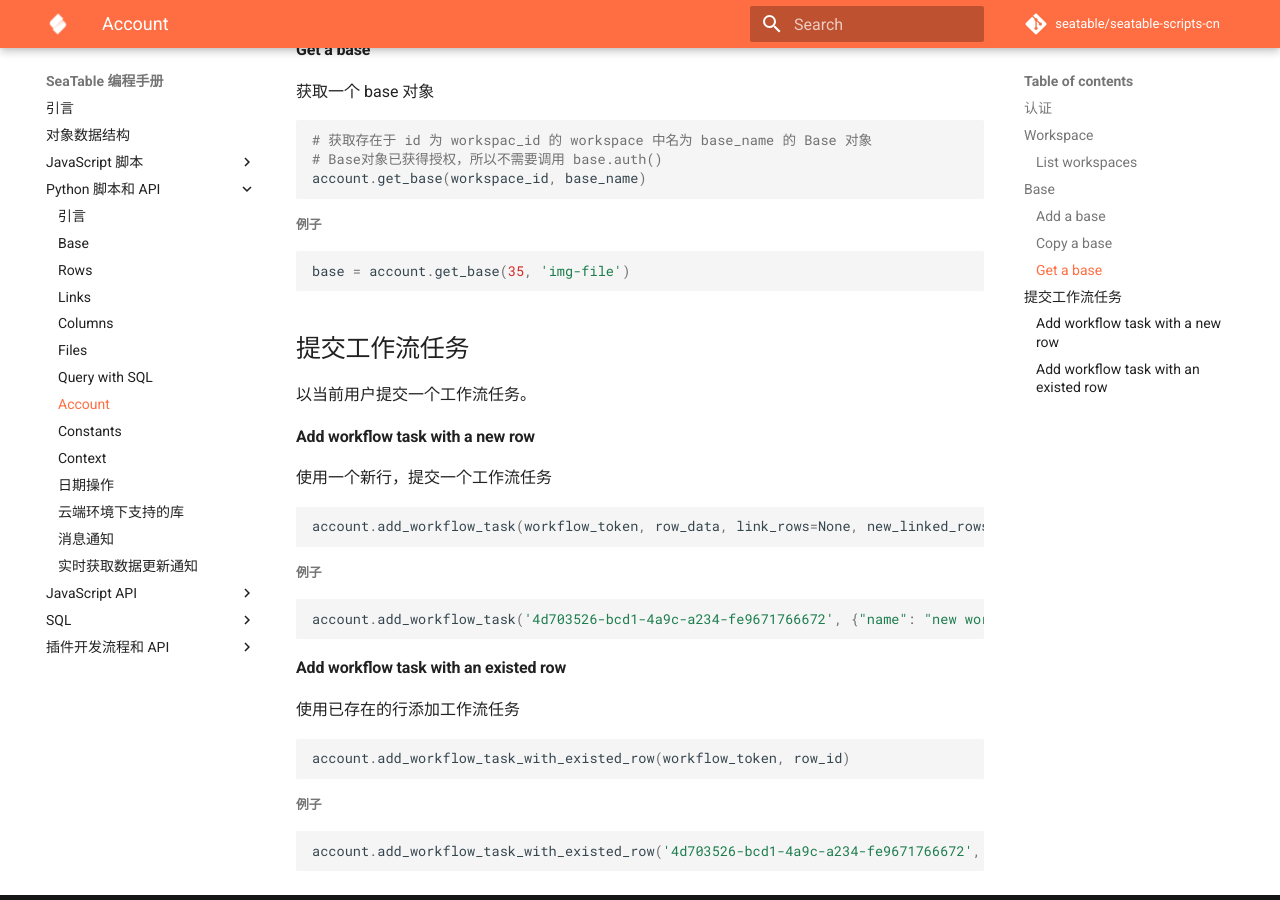
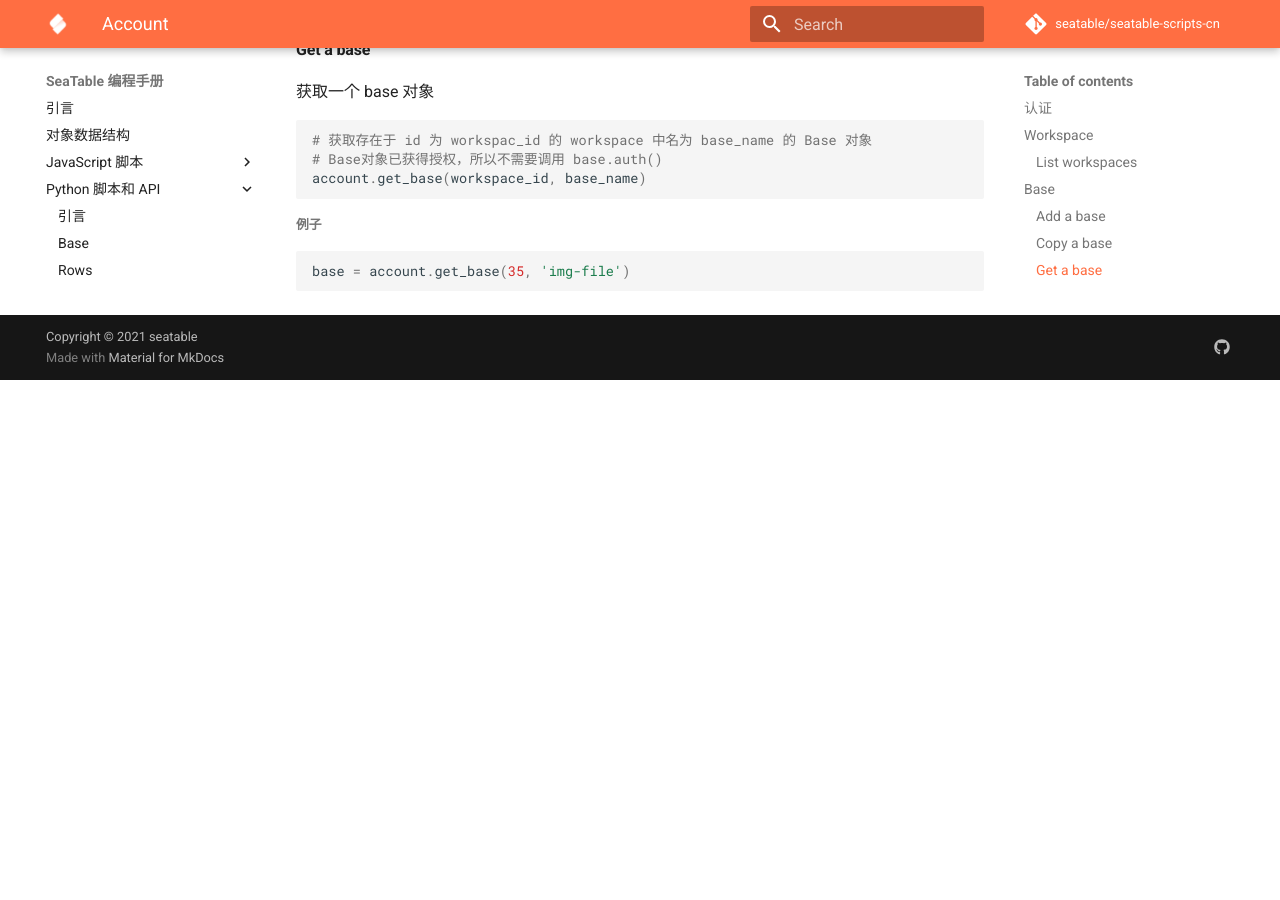
Before and after one commit to seatable/seatable-scripts-cn, an MkDocs documentation site: the page built from manual/python/account.md, in a window 1280 px wide and 900 px high, scrolled down 2350 px. Built offline with MkDocs 1.6.1 and Material for MkDocs 9.7.7, drawn with Linux system fonts in a browser that asks for light colours; comment, search, counter and statistics services are not loaded; after the commit the page ends 2730 px from its top, so only the background shows below that.

Commit message:
add workflow.md

````diff
--- a/manual/python/account.md
+++ b/manual/python/account.md
@@ -128,37 +128,3 @@
 ```python
 base = account.get_base(35, 'img-file')
 ```
-
-## 提交工作流任务
-
-以当前用户提交一个工作流任务。
-
-
-#### Add workflow task with a new row
-
-使用一个新行，提交一个工作流任务
-
-
-```python
-account.add_workflow_task(workflow_token, row_data, link_rows=None, new_linked_rows=None)
-```
-
-##### 例子
-
-```python
-account.add_workflow_task('4d703526-bcd1-4a9c-a234-fe9671766672', {"name": "new workflow task"})
-```
-
-#### Add workflow task with an existed row
-
-使用已存在的行添加工作流任务
-
-```python
-account.add_workflow_task_with_existed_row(workflow_token, row_id)
-```
-
-##### 例子
-
-```python
-account.add_workflow_task_with_existed_row('4d703526-bcd1-4a9c-a234-fe9671766672', 'TbxyQfDXTR6EQcyZ4OxB7w')
-```
--- a/mkdocs.yml
+++ b/mkdocs.yml
@@ -73,6 +73,7 @@
     - Account: python/account.md
     - Constants: python/constants.md
     - Context: python/context.md
+    - Workflow: python/workflow.md
     - 日期操作: python/dateutils.md
     - 云端环境下支持的库: python/libs.md
     - 消息通知: python/notifications.md
````
Also changed, not shown: manual/python/workflow.md (added, +35 -0 lines).
